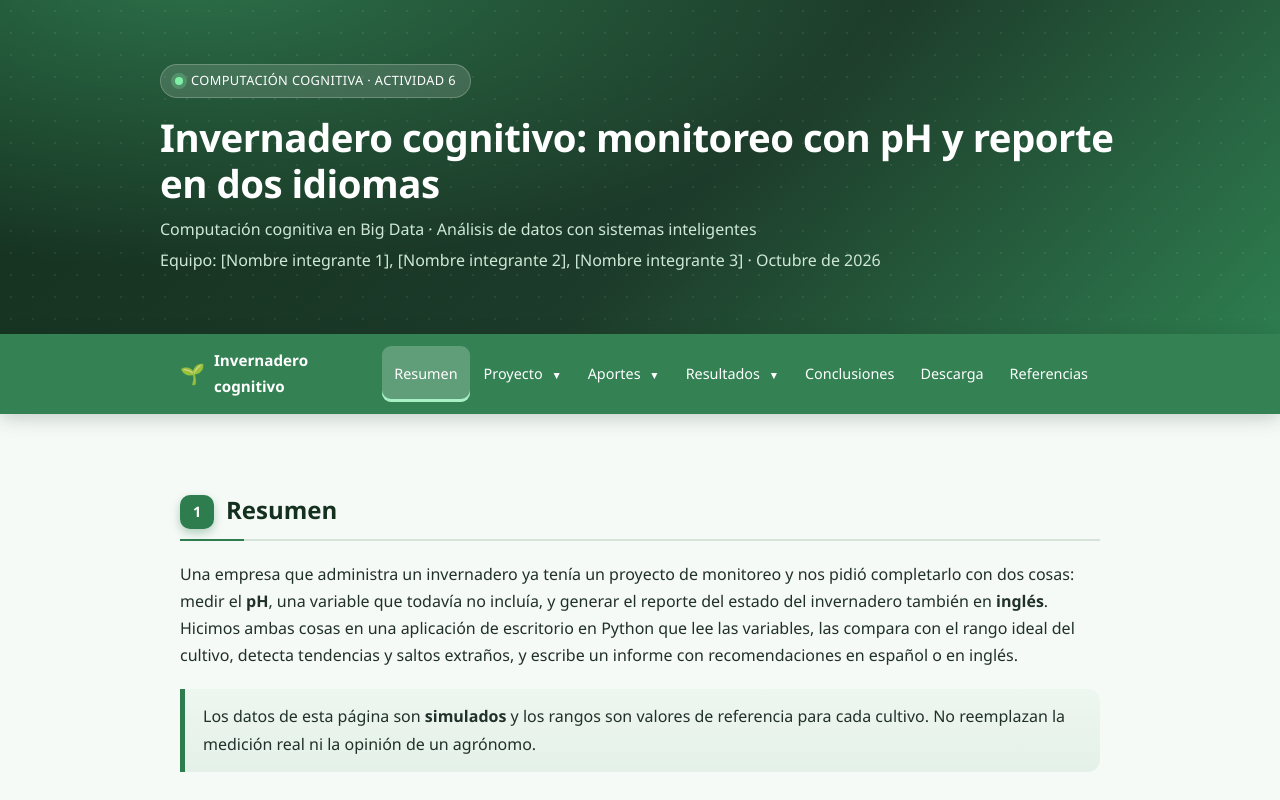
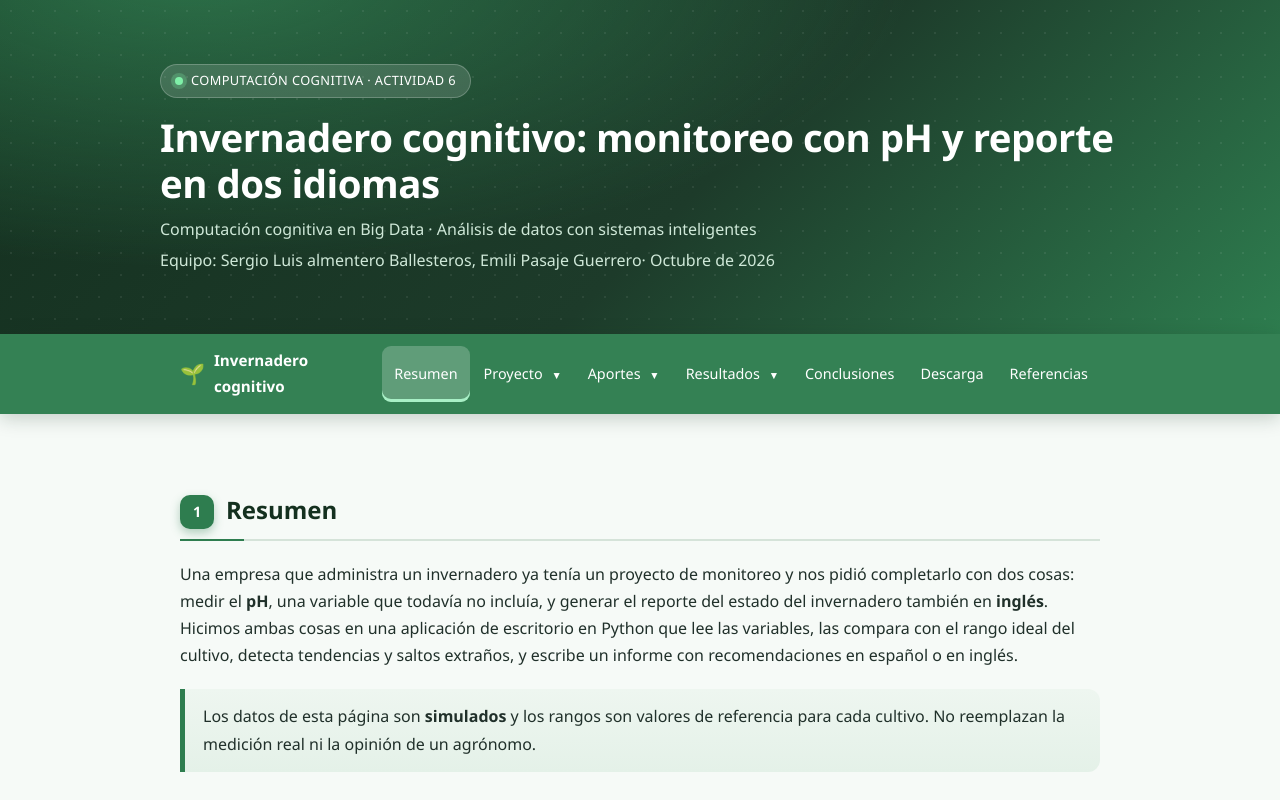
Before and after one commit to Soyluisda/invernadero-cognitivo, a plain HTML site: page index.html in a window 1280 px wide. Shown: the top 800 px of the page. Drawn offline with Linux system fonts and the light colour scheme.

Commit message:
Actualizar index.html

```diff
--- a/index.html
+++ b/index.html
@@ -185,7 +185,7 @@
     <span class="badge"><span class="dot"></span>Computación cognitiva · Actividad 6</span>
     <h1>Invernadero cognitivo: monitoreo con pH y reporte en dos idiomas</h1>
     <p>Computación cognitiva en Big Data · Análisis de datos con sistemas inteligentes</p>
-    <p>Equipo: [Nombre integrante 1], [Nombre integrante 2], [Nombre integrante 3] · Octubre de 2026</p>
+    <p>Equipo: Sergio Luis almentero Ballesteros, Emili Pasaje Guerrero· Octubre de 2026</p>
   </div>
 </header>
 
```
